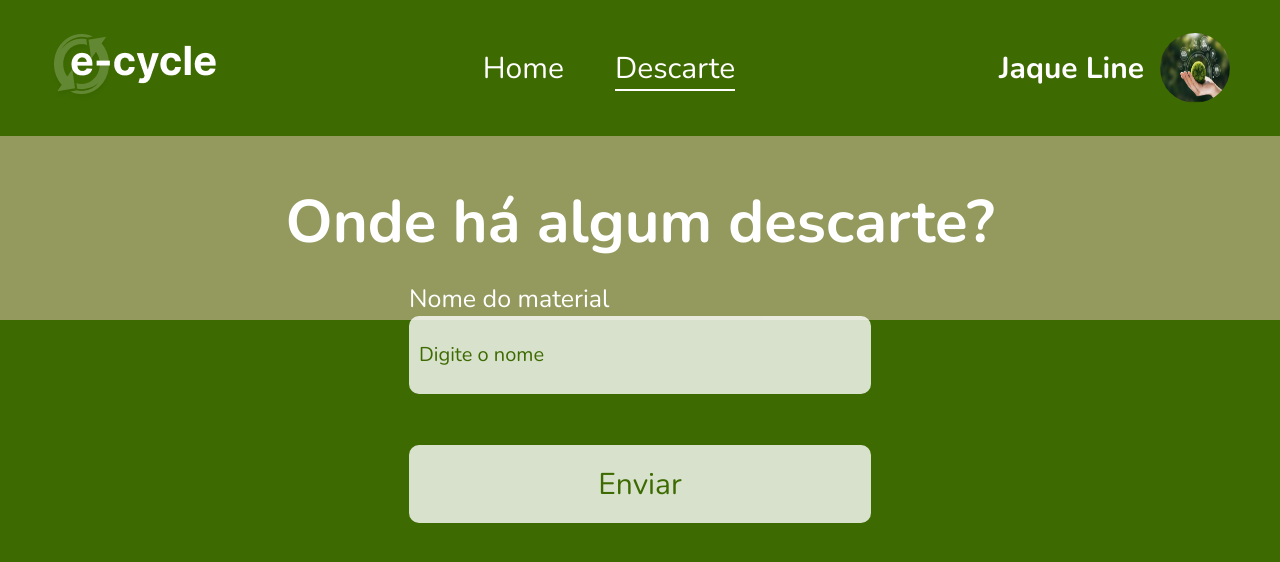
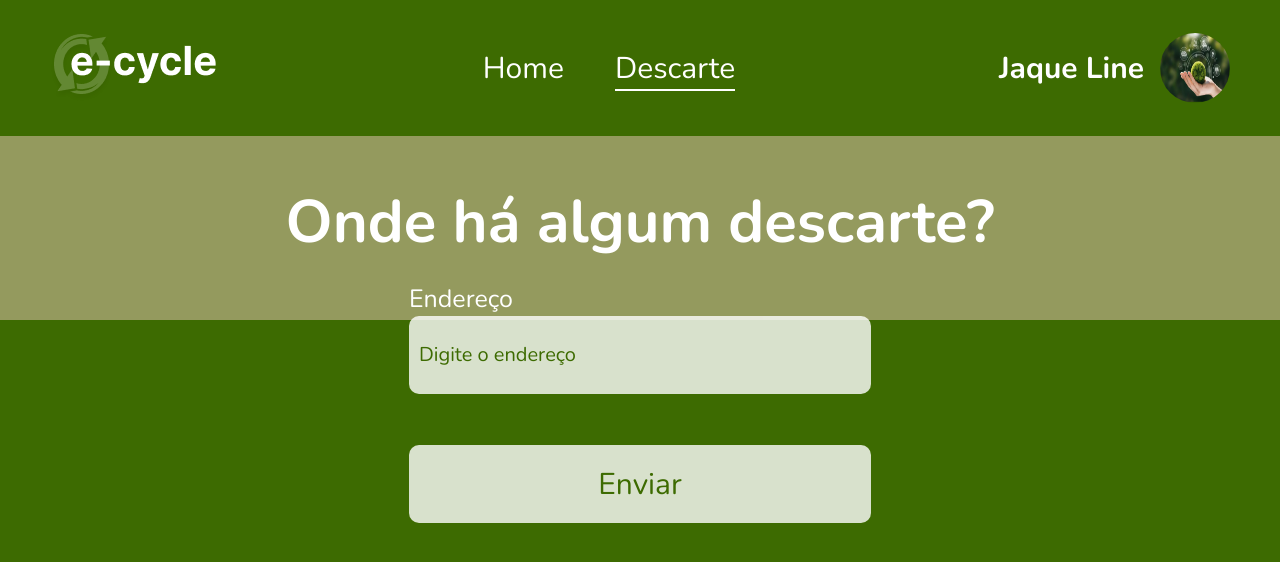
Before and after one commit to gmonteiroc21/projeto-engenharia-de-software, a Next.js app in the folder e-cycle_web/: page /descarte in a window 1280 px wide. Shown: the top 562 px of the page. Built offline with nearby package versions, Linux system fonts and the light colour scheme.

Commit message:
descarte desktop

```diff
--- a/e-cycle_web/src/pages/descarte/index.tsx
+++ b/e-cycle_web/src/pages/descarte/index.tsx
@@ -13,19 +13,43 @@ import {
   UploadInput,
 } from "./styles";
 import { Layout } from "@/components/Layout";
+import { useForm, SubmitHandler } from "react-hook-form";
+import { z } from "zod";
+import { zodResolver } from "@hookform/resolvers/zod";
+
+const DescarteSchema = z.object({
+  endereco: z.string().nonempty("Digite um endereço"),
+});
+
+type DescarteInput = z.infer<typeof DescarteSchema>;
 
 export default function Descarte() {
+  const {
+    register,
+    handleSubmit,
+    reset,
+    formState: { errors },
+  } = useForm<DescarteInput>({
+    resolver: zodResolver(DescarteSchema),
+  });
+  const onSubmit: SubmitHandler<DescarteInput> = (data: DescarteInput) => {
+    console.log(data);
+    reset();
+  };
   return (
     <Layout>
-      <FormContainer>
+      <FormContainer onSubmit={handleSubmit(onSubmit)}>
         <StyledTitle>Onde há algum descarte?</StyledTitle>
         <InputContainer>
-          <StyledLabel>Nome do material</StyledLabel>
-          <BaseInput placeholder="Digite o nome" /* {...register("name")} */ />
-          {/*  {errors.name && <ErrorSpan>{errors.name.message}</ErrorSpan>} */}
+          <StyledLabel>Endereço</StyledLabel>
+          <BaseInput
+            placeholder="Digite o endereço"
+            {...register("endereco")}
+          />
+          {errors.endereco && <ErrorSpan>{errors.endereco.message}</ErrorSpan>}
         </InputContainer>
 
-        <SubmitInput /* type="submit" */ value="Enviar" />
+        <SubmitInput type="submit" value="Enviar" />
       </FormContainer>
     </Layout>
   );
```
